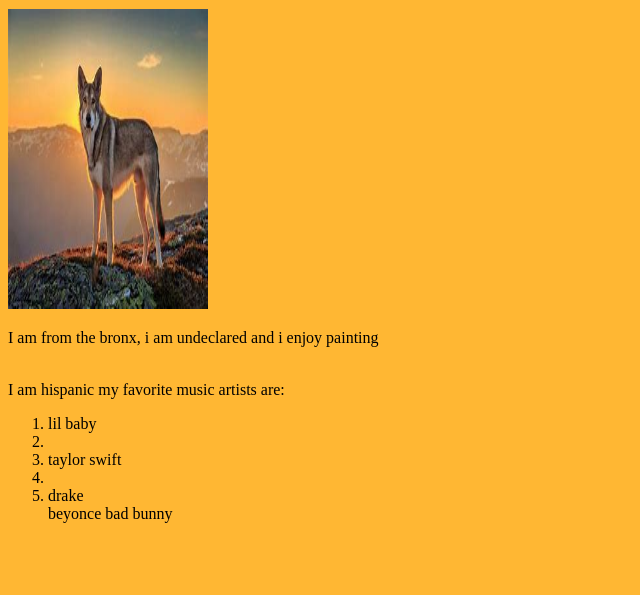
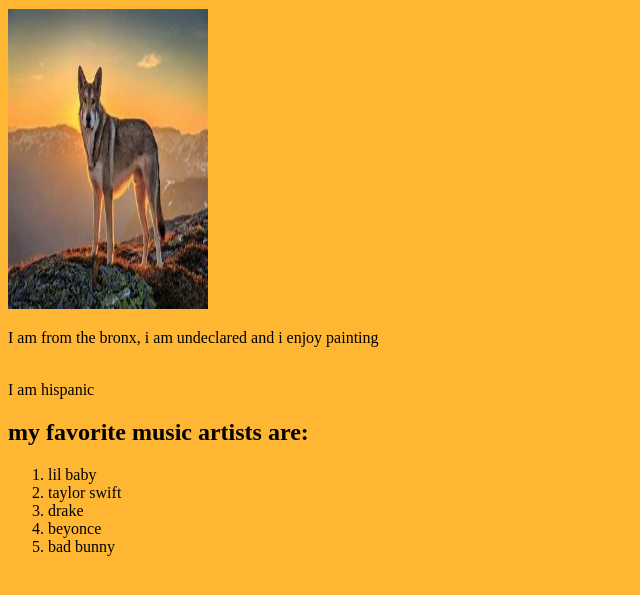
Before and after one commit to cassier27919191/cassier27919191.github.io, a plain HTML site: page index.html in a window 1280 px wide. Shown: the part 103-698 px from the top of the page, without its empty margins (0-640 px from the left). Drawn offline with Linux system fonts and the light colour scheme.

Commit message:
add index.html and me.jfif files

```diff
--- a/index.html
+++ b/index.html
@@ -9,11 +9,12 @@
 <br> I am hispanic
 </body>
 <html>
-    <body style = "background-color: #FFB733;"></body
+    <body style = "background-color: #FFB733;">
         <h2>my favorite music artists are:</h2>
         <ol type=""1">
-        <li>lil baby<li>
-            <li>taylor swift<li>
+        <li>lil baby</li>
+            <li>taylor swift</li>
                 <li>drake</li>
-            </li>beyonce</li>
-        </li>bad bunny</li></ol>
+            <li>beyonce</li>
+        <li>bad bunny</li></ol>
+    </body>
```
